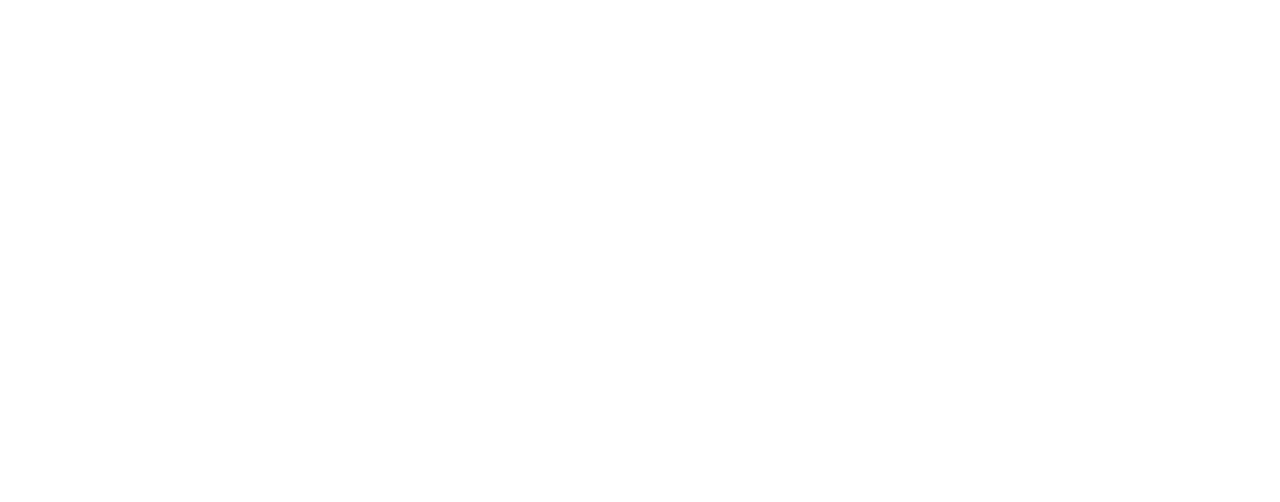
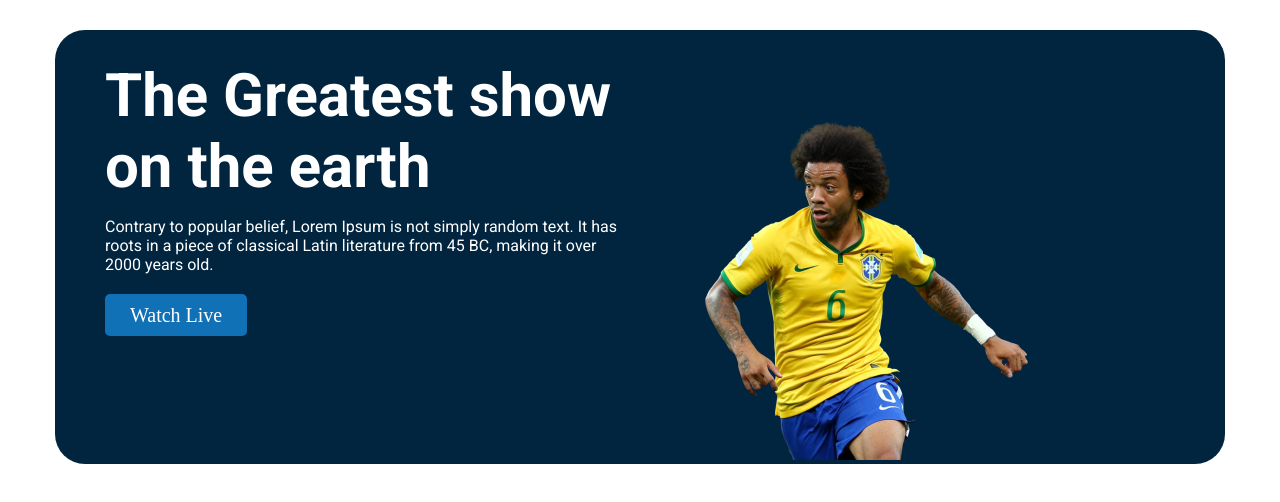
Before and after one commit to imashiqe/fifa_world_cup, a plain HTML site: page index.html in a window 1280 px wide. Drawn offline with Linux system fonts and the light colour scheme.

Commit message:
banner part finished

```diff
--- a/css/style.css
+++ b/css/style.css
@@ -8,9 +8,63 @@
 .full_width{
     width: 100%;
 }
-.min_width{
-    width: 1321px;
+.container{
+    width: 1170px;
+    margin: 0 auto;
 }
 
 
 /* common css end */
+.banner{
+    background-color: #01253f;
+    padding-top: 30px;
+    margin-top: 30px;
+    border-radius: 30px;
+    display: flex;
+}
+
+.banner_text{
+    width: 530px;
+    padding-left: 50px;
+}
+
+.banner_text h3{
+    font-size: 60px;
+    color: #FFFFFF;
+    font-weight: 700;
+    font-family: 'Roboto', sans-serif;
+}
+.banner_text p{
+    font-size: 16px;
+    color: #FFFFFF;
+    font-weight: 400;
+    padding-top: 15px;
+    font-family: 'Roboto', sans-serif;
+
+}
+.button{
+    margin-top: 30px;
+    margin-bottom: 30px;
+}
+.button a{
+    text-decoration: none;
+    background-color: #1171b6;
+    color: #FFFFFF;
+    padding: 10px 25px;
+    border-radius: 5px;
+    margin-top: 30px;
+    font-size: 20px;
+
+}
+
+.button a:hover{
+    background-color: white;
+    color: black;
+    transition: all linear 1s;
+    tr
+}
+
+.banner_image img{
+    padding-top: 60px;
+    padding-left: 70px;
+}
--- a/index.html
+++ b/index.html
@@ -1,13 +1,49 @@
 <!DOCTYPE html>
 <html lang="en">
 <head>
-    <meta charset="UTF-8">
-    <meta http-equiv="X-UA-Compatible" content="IE=edge">
-    <meta name="viewport" content="width=device-width, initial-scale=1.0">
-    <title>Fifa World Cup</title>
-    <link rel="stylesheet" href="css/style.css">
+        <meta charset="UTF-8">
+        <meta http-equiv="X-UA-Compatible" content="IE=edge">
+        <meta name="viewport" content="width=device-width, initial-scale=1.0">
+        <title>Fifa World Cup</title>
+        <!-- google font start -->
+        <link rel="preconnect" href="https://fonts.googleapis.com">
+        <link rel="preconnect" href="https://fonts.gstatic.com" crossorigin>
+        <link href="https://fonts.googleapis.com/css2?family=Roboto:ital,wght@0,300;0,400;0,500;0,700;1,400&display=swap" rel="stylesheet">
+        <!-- fonr fontawesome -->
+        <script src="https://kit.fontawesome.com/1418a0f075.js" crossorigin="anonymous"></script>
+        <!-- css start -->
+        <link rel="stylesheet" href="css/style.css">
 </head>
 <body>
 
+    <main>
+    <!-- banner part start -->
+
+        <div class="container">
+         <div class="banner">
+            <div class="banner_text">
+                  <h3>The Greatest
+                    show on the
+                    earth</h3>
+                  <p>Contrary to popular belief, Lorem Ipsum is not simply
+                    random text. It has roots in a piece of classical Latin literature from 45 BC, making it over 2000 years old.</p>
+                    <div class="button" >
+                        <a href="#">Watch Live</a>
+                    </div>
+
+            </div>
+            <div class="banner_image">
+                <img src="images/Banner Image.png" alt="">
+            </div>
+         </div>
+        </div>
+
+    <!-- banner part end -->
+
+    <!-- upcomming match part -->
+         <div class="container">
+
+         </div>
+     </main>
 </body>
 </html>
```
